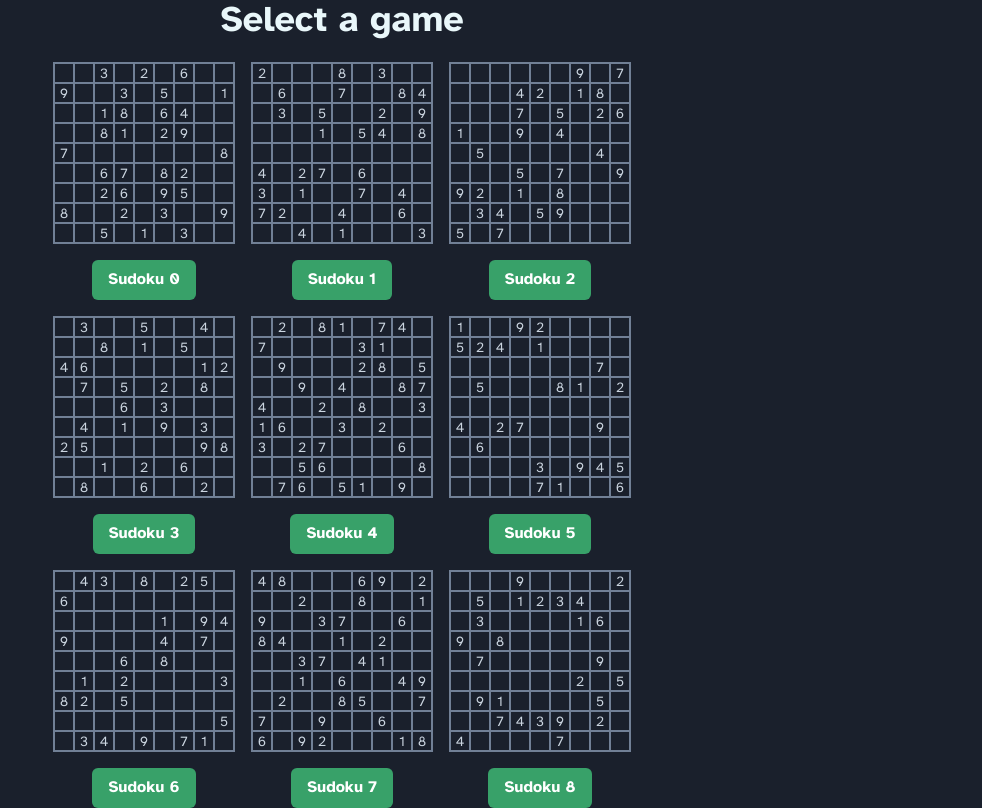
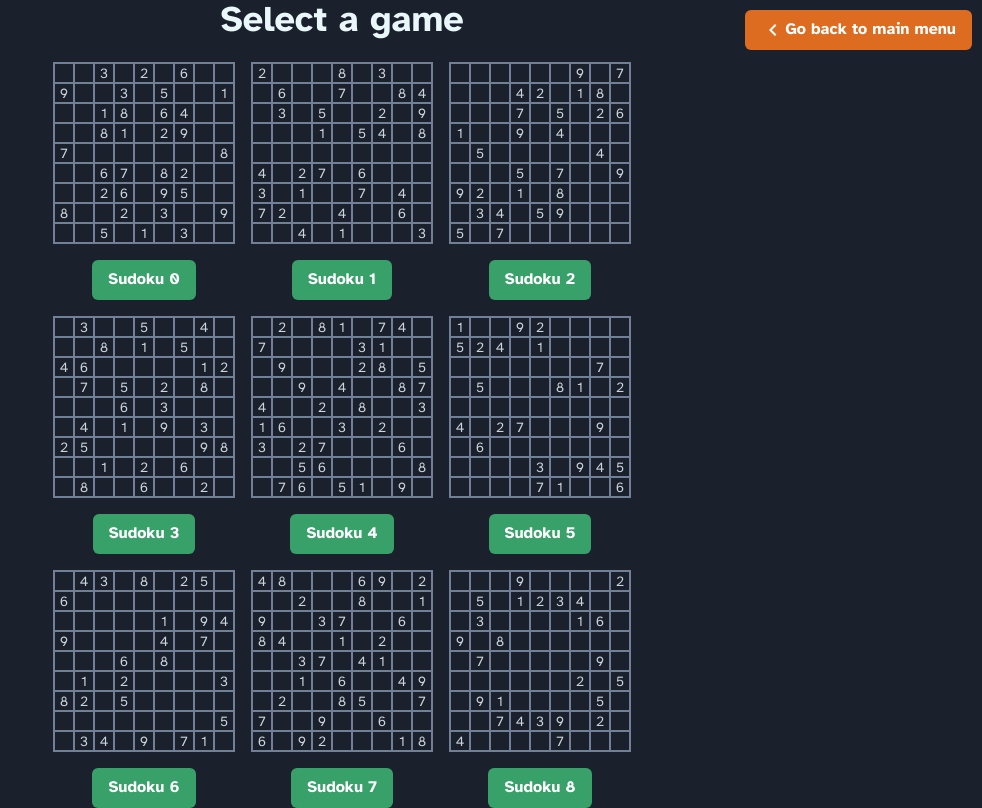
Before and after one commit to OmerYesilkaya/sudoku-web-case-study, a React (Create React App) app: page /sudoku in a window 1280 px wide. Shown: the whole page, without its empty margins (298-1280 px from the left). Built offline with nearby package versions, Linux system fonts and the light colour scheme.

Commit message:
add go back button

```diff
--- a/src/pages/GameSelect.tsx
+++ b/src/pages/GameSelect.tsx
@@ -1,11 +1,27 @@
-import { Center, Flex, Grid } from "@chakra-ui/react";
+import { Button, Center, Flex, Grid } from "@chakra-ui/react";
 import Header from "components/common/Header";
 import GamePreview from "components/GamePreview";
 import { games } from "constants/sudoku_games";
+import { MdChevronLeft } from "react-icons/md";
+import { useHistory } from "react-router-dom";
 
 export default function GameSelect() {
+	const history = useHistory();
+
 	return (
 		<Center>
+			<Button
+				colorScheme="orange"
+				position="absolute"
+				top="10px"
+				right="10px"
+				onClick={() => {
+					history.push("/");
+				}}
+			>
+				<MdChevronLeft size="1.5em" />
+				Go back to main menu
+			</Button>
 			<Flex direction="column" w="100%" h="100%" align="center">
 				<Header>Select a game</Header>
 				<Grid templateColumns="repeat(3, 1fr)" templateRows="repeat(3, 1fr)" gap="1em" mt="1em">
```
